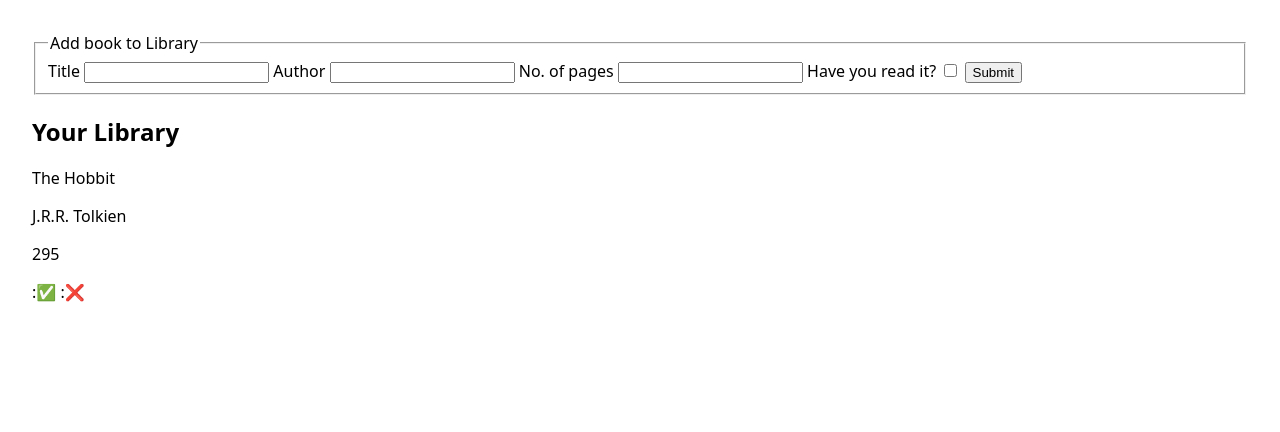
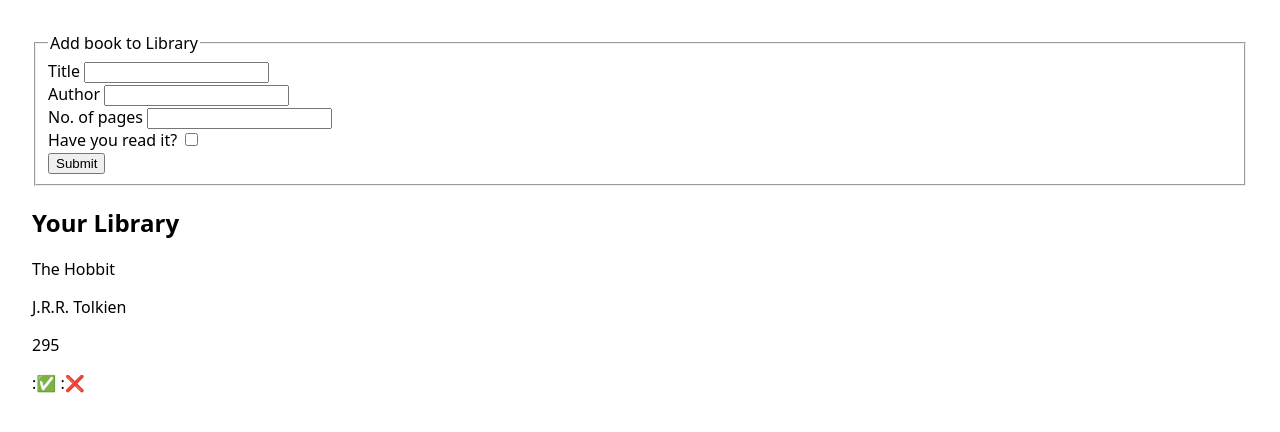
Before and after one commit to shravzzv/ODIN-Library-project, a plain HTML site: page index.html in a window 1280 px wide. Drawn offline with Linux system fonts and the light colour scheme.

Commit message:
refactor: Enclose labels and inputs in form-control containers

```diff
--- a/index.html
+++ b/index.html
@@ -12,6 +12,7 @@
     <form>
       <fieldset>
         <legend>Add book to Library</legend>
+        <div class="form-control">
           <label for="title">Title</label>
           <input
             type="text"
@@ -21,7 +22,9 @@
             minlength="5"
             maxlength="25"
           />
+        </div>
 
+        <div class="form-control">
           <label for="author">Author</label>
           <input
             type="text"
@@ -31,14 +34,19 @@
             minlength="5"
             maxlength="25"
           />
+        </div>
 
+        <div class="form-control">
           <label for="pages">No. of pages</label>
           <input type="number" name="pages" id="pages" min="50" required />
+        </div>
 
+        <div class="form-control">
           <label for="isRead">Have you read it?</label>
           <input type="checkbox" name="isRead" id="isRead" />
+        </div>
 
-        <button type="submit">Submit</button>
+        <div class="form-control"><button type="submit">Submit</button></div>
       </fieldset>
     </form>
 
```
Lines whose indentation alone changed are shown as unchanged.
